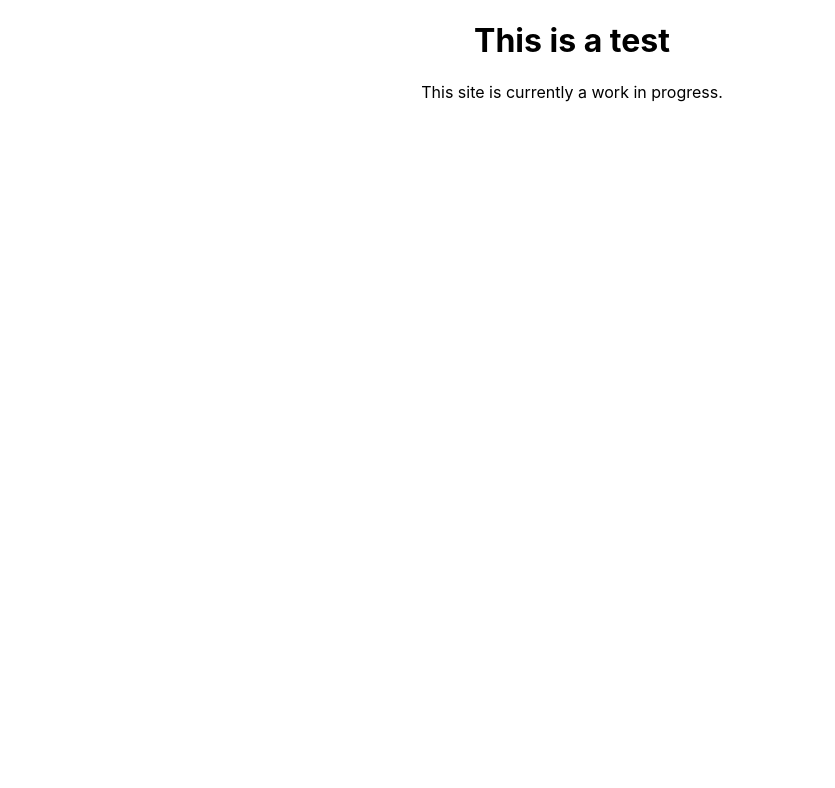
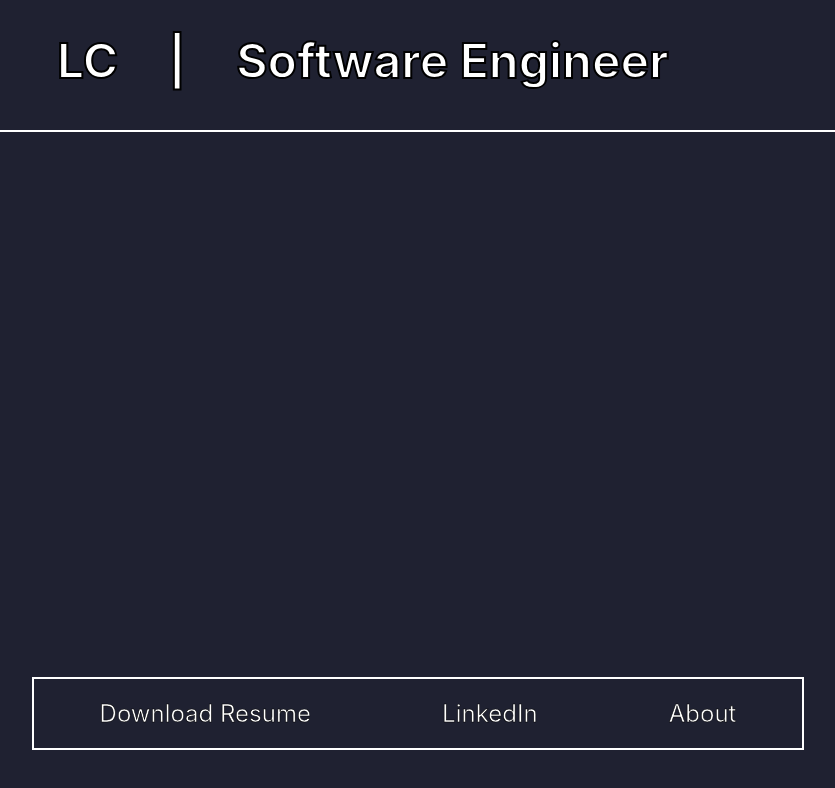
Before and after one commit to ccolston07/Levi_Colston, a React (Create React App) app: page / in a window 1280 px wide. Shown: the top 788 px of the page, without its empty margins (68-903 px from the left). Built offline with nearby package versions, Linux system fonts and the light colour scheme.

Commit message:
Add header bar and bottom info bar

```diff
--- a/src/App.css
+++ /dev/null
@@ -1,38 +0,0 @@
-.App {
-  text-align: center;
-}
-
-.App-logo {
-  height: 40vmin;
-  pointer-events: none;
-}
-
-@media (prefers-reduced-motion: no-preference) {
-  .App-logo {
-    animation: App-logo-spin infinite 20s linear;
-  }
-}
-
-.App-header {
-  background-color: #282c34;
-  min-height: 100vh;
-  display: flex;
-  flex-direction: column;
-  align-items: center;
-  justify-content: center;
-  font-size: calc(10px + 2vmin);
-  color: white;
-}
-
-.App-link {
-  color: #61dafb;
-}
-
-@keyframes App-logo-spin {
-  from {
-    transform: rotate(0deg);
-  }
-  to {
-    transform: rotate(360deg);
-  }
-}
--- a/src/App.js
+++ b/src/App.js
@@ -1,11 +1,20 @@
-import logo from './logo.svg';
-import './App.css';
+//import './stylesheets/App.css';
+import Header from "./components/Header";
+import BottomInfoBar from "./components/BottomInfoBar";
+import React, { useState } from "react";
 
 function App() {
+  const [headerTitle, setHeaderTitle] = useState("Software Engineer")
+
+  const handleChangeTitle = (e) => {
+
+    setHeaderTitle(e.target.name);
+  }
+
   return (
     <div className="App">
-      <h1>This is a test</h1>
-      <p>This site is currently a work in progress.</p>
+      <Header headerTitle={headerTitle}/>
+      <BottomInfoBar />
     </div>
   );
 }
--- /dev/null
+++ b/src/components/BottomInfoBar.js
@@ -0,0 +1,16 @@
+import React from "react";
+import styles from "../stylesheets/BottomInfoBar.module.css"
+import pdf from "../resources/Resume.pdf"
+
+function BottomInfoBar () {
+
+    return (
+        <div className={styles.divBox}>
+            <a className={styles.a} href={pdf} download="Resume.pdf">Download Resume</a>
+            <a className={styles.a} href="https://www.linkedin.com/in/levi-colston/" target="_blank">LinkedIn</a>
+            <a className={styles.a}>About</a>
+        </div>
+    );
+}
+
+export default BottomInfoBar;
--- /dev/null
+++ b/src/components/Header.js
@@ -0,0 +1,16 @@
+import React from "react";
+import styles from "../stylesheets/Header.module.css"
+
+function Header(props) {
+
+    return (
+        <div>
+            <h1 className={styles.h1Start}>LC</h1>
+            <h1 className={styles.h1}>|</h1>
+            <h1 className={styles.h1}>{props.headerTitle}</h1>
+            <hr className={styles.hr} />
+        </div>
+    );
+}
+
+export default Header;
--- a/src/index.css
+++ b/src/index.css
@@ -5,6 +5,8 @@ body {
     sans-serif;
   -webkit-font-smoothing: antialiased;
   -moz-osx-font-smoothing: grayscale;
+  background-color: #1F2131;
+  overflow: hidden;
 }
 
 code {
--- /dev/null
+++ b/src/stylesheets/App.css
@@ -0,0 +1,3 @@
+.App {
+
+}
--- /dev/null
+++ b/src/stylesheets/BottomInfoBar.module.css
@@ -0,0 +1,30 @@
+.divBox {
+    border: 2px solid white;
+    display: grid;
+    justify-items: center;
+
+    position: absolute;
+    bottom: 50px;
+    width: 60%;
+    margin-left: 100px;
+    padding-top: 20px;
+    padding-bottom: 20px;
+}
+
+.a {
+    font-family: 'Inter';
+    font-size: 24px;
+    color: white;
+    text-decoration: none;
+
+    -webkit-text-stroke-width: 0.5px;
+    -webkit-text-stroke-color: black;
+
+    grid-row-start: 1;
+    grid-row-end: 1;
+}
+
+.a:hover {
+    color: gray;
+    cursor: pointer;
+}
--- /dev/null
+++ b/src/stylesheets/Header.module.css
@@ -0,0 +1,40 @@
+.h1 {
+    color: white;
+    -webkit-text-stroke-width: 2px;
+    -webkit-text-stroke-color: black;
+
+    font-family: 'Inter';
+    font-style: normal;
+    font-weight: 700;
+    font-size: 48px;
+    line-height: 58px;
+    display: inline-block;
+    align-items: center;
+    text-align: center;
+
+    padding-left: 50px;
+}
+
+.h1Start {
+    color: white;
+    -webkit-text-stroke-width: 2px;
+    -webkit-text-stroke-color: black;
+
+    font-family: 'Inter';
+    font-style: normal;
+    font-weight: 700;
+    font-size: 48px;
+    line-height: 58px;
+    display: inline-block;
+    align-items: center;
+    text-align: center;
+
+    padding-left: 125px;
+}
+
+.hr {
+    width: 95%;
+    height: 2px;
+    border: 0;
+    background-color: white;
+}
```
Also changed, not shown: src/logo.svg (deleted), 1 other file (tests, documents, lock files or other folders).
